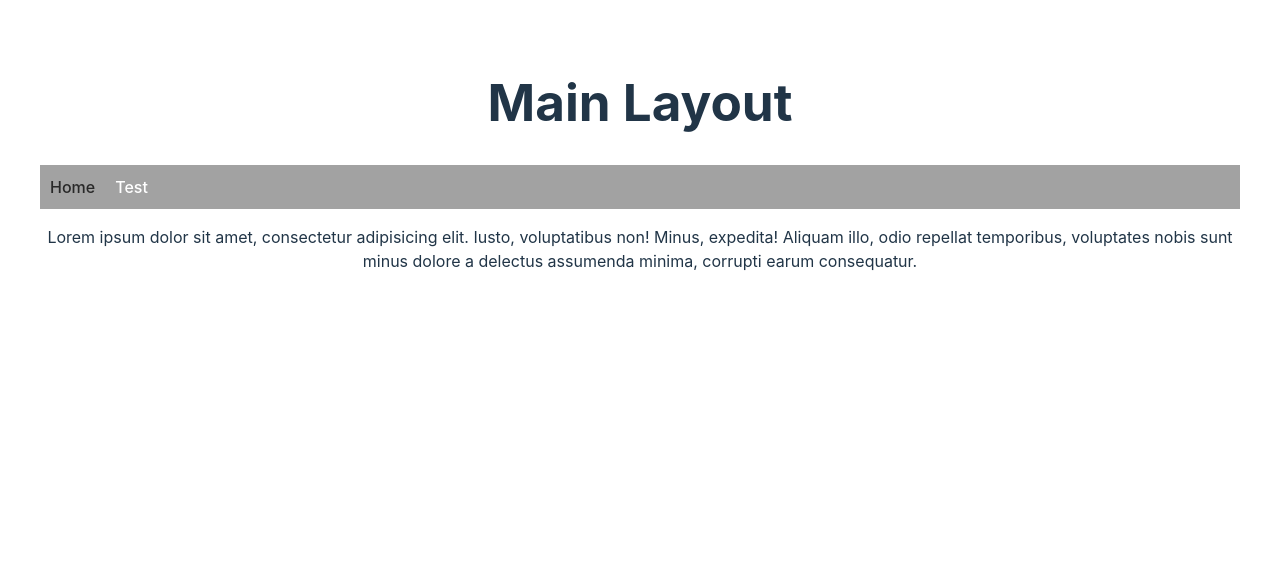
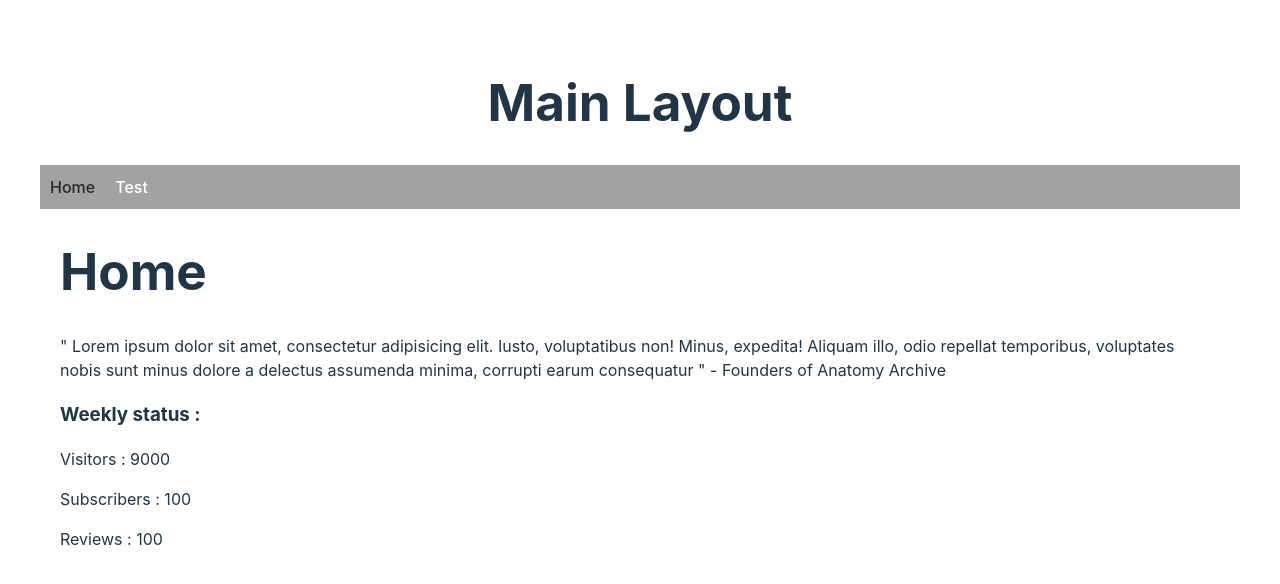
Before and after one commit to kotteletfisk/anatomy-archive-react, a React (Vite) app: page / in a window 1280 px wide. Shown: the top 584 px of the page. Built offline with nearby package versions, Linux system fonts and the light colour scheme.

Commit message:
homepage

```diff
--- a/src/layouts/MainLayout.jsx
+++ b/src/layouts/MainLayout.jsx
@@ -1,20 +1,12 @@
 import { NavLink, Outlet, useLocation } from "react-router-dom";
+import Home from "../pages/Home";
 
 function MainLayout() {
   const location = useLocation();
 
   function showContent() {
     if (location.pathname === "/") {
-      return (
-        <>
-          <p>
-            Lorem ipsum dolor sit amet, consectetur adipisicing elit. Iusto,
-            voluptatibus non! Minus, expedita! Aliquam illo, odio repellat
-            temporibus, voluptates nobis sunt minus dolore a delectus assumenda
-            minima, corrupti earum consequatur.
-          </p>
-        </>
-      );
+      return <Home />;
     } else {
       return <Outlet />;
     }
@@ -22,7 +14,7 @@ function MainLayout() {
 
   return (
     <>
-      <h1>Main Layout</h1>
+      <h1 style={{ textAlign: "center" }}>Main Layout</h1>
 
       <div id="nav-bar">
         <div id="nav-items">
--- /dev/null
+++ b/src/pages/Home.jsx
@@ -0,0 +1,24 @@
+function Home() {
+  return (
+    <div>
+      <h1>Home</h1>
+
+      <p>
+        " Lorem ipsum dolor sit amet, consectetur adipisicing elit. Iusto,
+        voluptatibus non! Minus, expedita! Aliquam illo, odio repellat
+        temporibus, voluptates nobis sunt minus dolore a delectus assumenda
+        minima, corrupti earum consequatur " - Founders of Anatomy Archive
+      </p>
+
+      <h3>Weekly status : </h3>
+
+      <div>
+        <p>Visitors : 9000 </p>
+        <p>Subscribers : 100 </p>
+        <p>Reviews : 100 </p>
+      </div>
+    </div>
+  );
+}
+
+export default Home;
--- a/src/styles/index.css
+++ b/src/styles/index.css
@@ -17,7 +17,6 @@
   max-width: 1280px;
   margin: 0 auto;
   padding: 2rem;
-  text-align: center;
 }
 
 a {
@@ -69,6 +68,11 @@ button:focus-visible {
   }
 }
 
+#content {
+  margin-left: 20px;
+  margin-right: 20px;
+}
+
 /* Nav Bar CSS :  */
 #nav-bar {
   background-color: rgb(162, 162, 162);
```
Also changed, not shown: src/pages/pages.md (deleted).
